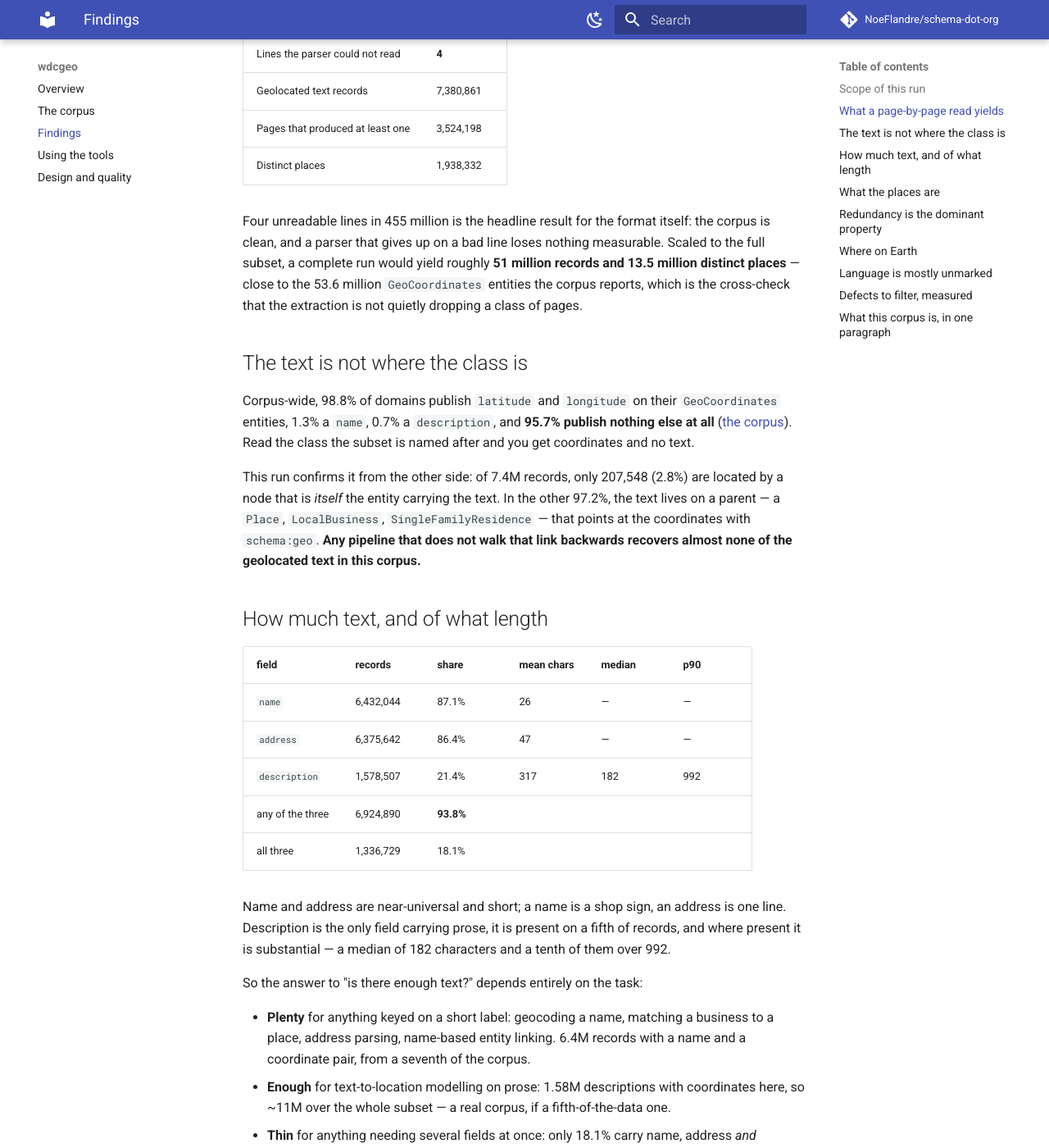
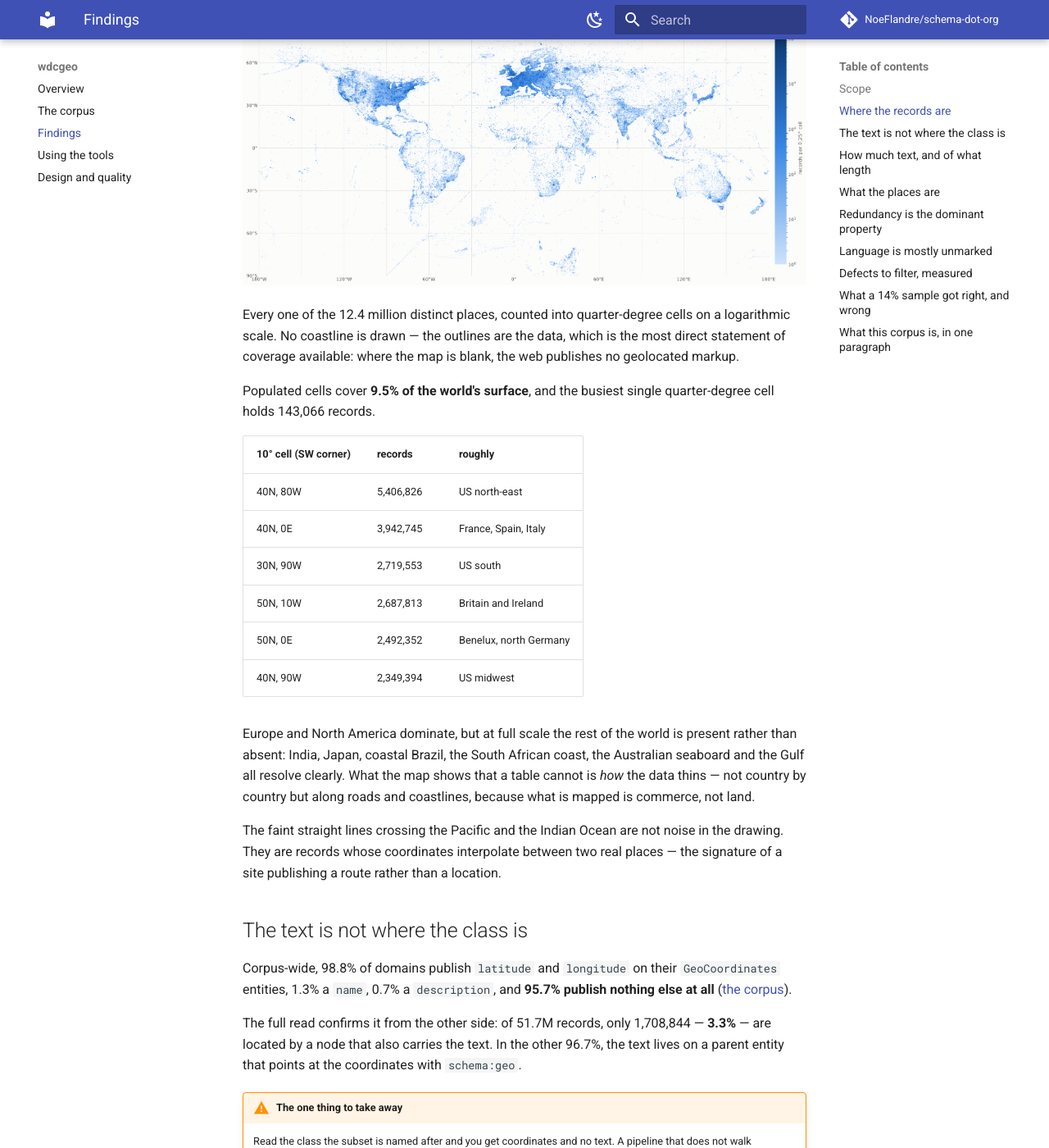
Before and after one commit to NoeFlandre/schema-dot-org, an MkDocs documentation site: the page built from docs/findings.md, in a window 1280 px wide and 1400 px high, scrolled down 846 px. Shown: the whole window at 82% size. Built offline with MkDocs 1.6.1 and Material for MkDocs 9.7.7, drawn with Linux system fonts in a browser that asks for light colours; comment, search, counter and statistics services are not loaded; some of the changed text lies outside the part shown.

Commit message:
Read the whole corpus and report it
All 237 parts, 3,183,190,155 lines -- exactly the quad count Web Data
Commons publishes for the subset, which is the check that nothing was
skipped. 22,208 lines were unreadable, 0.0007%. The result is 51,654,798
geolocated text records over 12,427,530 distinct places, from 24,107,233
pages and at most 578,360 hosts, against the 567,265 the corpus reports --
close enough to say few hosts straddle a part boundary.

What the full read settles that the sample could not:

- Only 3.3% of records are located by a node that also carries the text,
  so a pipeline that ignores schema:geo recovers 3% of what is there.
- 1.09 billion characters of names, 2.05 billion of addresses and 3.51
  billion of descriptions, each next to a coordinate. Deduplicated, a
  third of distinct places carry prose rather than a fifth of records.
- Real estate and air travel are a tenth of the corpus: iataCode tracks
  Airport, numberOfBathroomsTotal tracks the residential listings.
- Arabic is the second most tagged language. The 14% sample did not see it
  at all, and put .fr second among domains on the strength of one French
  property site. Findings now records what that sample got right and
  wrong, because heavy-tailed rankings do not sample.

The map is the honest statement of coverage: populated cells cover 9.5% of
the world, the busiest quarter-degree cell holds 143,066 records, and the
data thins along roads and coastlines rather than by country. The straight
lines over the Pacific are records whose coordinates interpolate between
two real places -- sites publishing a route instead of a location.

Gates: 214 tests, 100% branch coverage, ruff and ty clean, mutmut 0 of
1,140 survived.

Co-Authored-By: Claude Opus 5 <noreply@anthropic.com>
Claude-Session: https://claude.ai/code/session_016Gtwbju6DX7UxvPYuspWNi

```diff
--- a/docs/findings.md
+++ b/docs/findings.md
@@ -1,180 +1,201 @@
 # Findings
 
-## Scope of this run
+## Scope
 
-Everything below comes from **34 of the subset's 237 parts** — every 7th part,
-so the sample is spread evenly rather than taken from one end:
-
-| | this run | whole subset |
-| --- | --- | --- |
-| Parts | 34 | 237 |
-| Lines read | 455,515,197 | 3,183,190,155 |
-| Share | **14.3%** | 100% |
-| Hosts seen | ≤ 80,162 | 567,265 |
-
-Widening the sample needs no code change — `scripts/run_sample.sh 3` for a
-third of the corpus, `1` for all of it — so every figure here is reproducible at
-a larger scale by rerunning and reassembling. Host counts add up across parts,
-so a host appearing in two parts is counted twice: read them as upper bounds.
-Everything else is an exact count over what was read.
-
-The one whole-corpus source used here is
-`GeoCoordinates_domain_stats.csv`, which covers all 567,265 domains and needs
-no parsing.
-
-## What a page-by-page read yields
+The whole subset: **all 237 parts, 3,183,190,155 lines** — exactly the quad count
+Web Data Commons publishes for it, which is the first check that nothing was
+skipped.
 
 | | |
 | --- | --- |
-| Lines read | 455,515,197 |
-| Lines the parser could not read | **4** |
-| Geolocated text records | 7,380,861 |
-| Pages that produced at least one | 3,524,198 |
-| Distinct places | 1,938,332 |
+| Lines read | 3,183,190,155 |
+| Quads parsed | 3,183,167,947 |
+| Lines the parser could not read | **22,208** (0.0007%) |
+| Geolocated text records | 51,654,798 |
+| Pages that produced at least one | 24,107,233 |
+| **Distinct places** | **12,427,530** |
+| Hosts | ≤ 578,360 |
 
-Four unreadable lines in 455 million is the headline result for the format
-itself: the corpus is clean, and a parser that gives up on a bad line loses
-nothing measurable. Scaled to the full subset, a complete run would yield
-roughly **51 million records and 13.5 million distinct places** — close to the
-53.6 million `GeoCoordinates` entities the corpus reports, which is the
-cross-check that the extraction is not quietly dropping a class of pages.
+The host figure adds up across parts, so a host appearing in two parts is
+counted twice: it is an upper bound, and its closeness to the 567,265 hosts the
+corpus reports says few hosts straddle a part boundary. Every other figure is an
+exact count over the entire corpus.
+
+## Where the records are
+
+![Density of every record over the world](map.png)
+
+Every one of the 12.4 million distinct places, counted into quarter-degree cells
+on a logarithmic scale. No coastline is drawn — the outlines are the data, which
+is the most direct statement of coverage available: where the map is blank, the
+web publishes no geolocated markup.
+
+Populated cells cover **9.5% of the world's surface**, and the busiest single
+quarter-degree cell holds 143,066 records.
+
+| 10° cell (SW corner) | records | roughly |
+| --- | --- | --- |
+| 40N, 80W | 5,406,826 | US north-east |
+| 40N, 0E | 3,942,745 | France, Spain, Italy |
+| 30N, 90W | 2,719,553 | US south |
+| 50N, 10W | 2,687,813 | Britain and Ireland |
+| 50N, 0E | 2,492,352 | Benelux, north Germany |
+| 40N, 90W | 2,349,394 | US midwest |
+
+Europe and North America dominate, but at full scale the rest of the world is
+present rather than absent: India, Japan, coastal Brazil, the South African
+coast, the Australian seaboard and the Gulf all resolve clearly. What the map
+shows that a table cannot is *how* the data thins — not country by country but
+along roads and coastlines, because what is mapped is commerce, not land.
+
+The faint straight lines crossing the Pacific and the Indian Ocean are not
+noise in the drawing. They are records whose coordinates interpolate between two
+real places — the signature of a site publishing a route rather than a location.
 
 ## The text is not where the class is
 
 Corpus-wide, 98.8% of domains publish `latitude` and `longitude` on their
 `GeoCoordinates` entities, 1.3% a `name`, 0.7% a `description`, and **95.7%
-publish nothing else at all** ([the corpus](corpus.md#where-the-text-is-and-where-it-is-not)).
-Read the class the subset is named after and you get coordinates and no text.
+publish nothing else at all**
+([the corpus](corpus.md#where-the-text-is-and-where-it-is-not)).
 
-This run confirms it from the other side: of 7.4M records, only 207,548 (2.8%)
-are located by a node that is *itself* the entity carrying the text. In the
-other 97.2%, the text lives on a parent — a `Place`, `LocalBusiness`,
-`SingleFamilyResidence` — that points at the coordinates with `schema:geo`.
-**Any pipeline that does not walk that link backwards recovers almost none of
-the geolocated text in this corpus.**
+The full read confirms it from the other side: of 51.7M records, only 1,708,844
+— **3.3%** — are located by a node that also carries the text. In the other
+96.7%, the text lives on a parent entity that points at the coordinates with
+`schema:geo`.
+
+!!! warning "The one thing to take away"
+    Read the class the subset is named after and you get coordinates and no
+    text. A pipeline that does not walk `schema:geo` backwards to the parent
+    recovers 3% of what is there.
 
 ## How much text, and of what length
 
 | field | records | share | mean chars | median | p90 |
 | --- | --- | --- | --- | --- | --- |
-| `name` | 6,432,044 | 87.1% | 26 | — | — |
-| `address` | 6,375,642 | 86.4% | 47 | — | — |
-| `description` | 1,578,507 | 21.4% | 317 | 182 | 992 |
-| any of the three | 6,924,890 | **93.8%** | | | |
-| all three | 1,336,729 | 18.1% | | | |
+| `name` | 44,364,198 | 85.9% | 25 | — | — |
+| `address` | 42,765,156 | 82.8% | 48 | — | — |
+| `description` | 11,290,348 | 21.9% | 311 | 168 | 980 |
+| any of the three | 47,881,709 | **92.7%** | | | |
+| all three | 10,329,499 | 20.0% | | | |
 
-Name and address are near-universal and short; a name is a shop sign, an
-address is one line. Description is the only field carrying prose, it is present
-on a fifth of records, and where present it is substantial — a median of 182
-characters and a tenth of them over 992.
+In total: **1.09 billion characters of names, 2.05 billion of addresses and 3.51
+billion of descriptions**, each paired with a coordinate.
 
-So the answer to "is there enough text?" depends entirely on the task:
+Deduplicated, 4,051,148 distinct places carry a description — 32.6% of them,
+higher than the 21.9% of raw records, because the site-wide markup that inflates
+the record count is mostly name-and-address footers without prose.
 
-* **Plenty** for anything keyed on a short label: geocoding a name, matching a
-  business to a place, address parsing, name-based entity linking. 6.4M records
-  with a name and a coordinate pair, from a seventh of the corpus.
-* **Enough** for text-to-location modelling on prose: 1.58M descriptions with
-  coordinates here, so ~11M over the whole subset — a real corpus, if a
-  fifth-of-the-data one.
-* **Thin** for anything needing several fields at once: only 18.1% carry name,
-  address *and* description together.
+What that supports:
+
+* **Geocoding, place matching, address parsing, name-based entity linking.**
+  44M name-and-coordinate pairs, 12.4M of them distinct places. This is the
+  strongest use of the corpus by a wide margin.
+* **Text-to-location modelling on prose.** 4M distinct descriptions with
+  coordinates, a median of 168 characters and a tenth over 980. A real corpus.
+* **Anything needing several fields at once is thinner**: 20.0% carry name,
+  address and description together.
 
 ## What the places are
 
 | type | records | | property beside the coordinates | records |
 | --- | --- | --- | --- | --- |
-| `Place` | 1,832,819 | | `name` | 6,432,044 |
-| `LocalBusiness` | 1,561,930 | | `telephone` | 3,500,129 |
-| `SingleFamilyResidence` | 708,185 | | `priceRange` | 1,865,295 |
-| `LegalService` | 386,591 | | `description` | 1,578,507 |
-| `Store` | 296,413 | | `email` | 671,339 |
-| `GeoCoordinates` (bare) | 207,548 | | `openingHours` | 543,710 |
-| `Organization` | 184,639 | | `containedIn` | 286,658 |
-| `Airport` | 183,535 | | `paymentAccepted` | 255,574 |
-| `Church` | 158,231 | | `iataCode` | 179,995 |
-| `Event` | 140,996 | | `startDate` | 140,996 |
+| `Place` | 16,189,602 | | `name` | 44,364,198 |
+| `LocalBusiness` | 11,012,019 | | `telephone` | 24,399,276 |
+| `LegalService` | 2,401,449 | | `priceRange` | 11,619,164 |
+| `Airport` | 2,352,844 | | `description` | 11,290,348 |
+| `SingleFamilyResidence` | 2,329,481 | | `email` | 5,051,765 |
+| `GeoCoordinates` (bare) | 1,708,844 | | `openingHours` | 3,786,430 |
+| `Store` | 1,658,749 | | `iataCode` | 2,318,583 |
+| `Organization` | 1,216,802 | | `image` | 1,687,231 |
+| `Hotel` | 1,056,589 | | `paymentAccepted` | 1,627,167 |
+| `House` | 810,800 | | `numberOfBathroomsTotal` | 1,214,016 |
 
-This is a commercial corpus, not a gazetteer. It is shops, lawyers, estate
-agents and churches — the places that publish structured markup because it
-helps them get found. Airports arrive as a block (`iataCode` matches `Airport`
-exactly), as do events (`startDate` matches `Event` exactly), which is what a
-class-specific subset looks like: whole sites of one shape at a time.
+A commercial directory, not a gazetteer: shops, lawyers, hotels, car dealers and
+houses for sale — the places that publish structured markup because it helps
+them get found. Two verticals arrive as whole blocks, and the property counts
+give them away: `iataCode` (2,318,583) tracks `Airport` (2,352,844), and
+`numberOfBathroomsTotal` (1,214,016) tracks the residential listings. Real
+estate and air travel are, between them, a tenth of this corpus.
 
 ## Redundancy is the dominant property
 
-7,380,861 records collapse to **1,938,332 distinct places** — 26.3%. Of the
-records, 2,683,966 are byte-identical to the record immediately before them.
+51,654,798 records collapse to **12,427,530 distinct places** — 24.1%. Of the
+records, 18,382,886 are identical to the record immediately before them.
 
-The cause is site-wide markup: a business puts its `LocalBusiness` block in the
-page footer, and the crawl sees it once per page. `lawyers.oyez.org` accounts
-for 330,348 records, `immobilier.lefigaro.fr` for 304,668, and its sister
-`proprietes.lefigaro.fr` for 197,494.
+The cause is site-wide markup: one business in a page footer, seen once per
+crawled page. The largest single contributors are `www.justia.com` (1,179,591
+records), `www.wowdeals.me` (731,021), `news.veteranownedbusiness.com` (549,400)
+and `transit.navitime.com` (522,600).
 
-Two consequences, and they are the practical ones:
-
-* **Raw record counts overstate this corpus by roughly 4×.** Anything reported
-  per record — including "millions of geolocated texts" — should be read per
+* **Raw record counts overstate this corpus roughly fourfold.** Report per
   distinct place.
-* **Deduplicate before splitting train and test**, or the same business appears
-  on both sides thousands of times and every metric is inflated. The exported
-  dataset is already deduplicated per host for this reason.
-
-## Where on Earth
-
-| 10° cell (SW corner) | records | roughly |
-| --- | --- | --- |
-| 40N, 0E | 977,842 | France, Spain, Italy |
-| 40N, 80W | 654,695 | US north-east |
-| 30N, 90W | 379,774 | US south |
-| 50N, 0E | 369,852 | England, Benelux |
-| 40N, 90W | 364,840 | US midwest |
-| 50N, 10E | 348,686 | Germany, Poland |
-
-By TLD: `.com` 3,081,215, then `.fr` 731,610, `.org` 585,689, `.info` 293,678,
-`.pl` 281,263, `.au` 198,002, `.de` 180,234, `.edu` 156,316.
-
-Coverage is Europe and North America. Africa, South Asia and most of Latin
-America are close to absent, and no amount of extra sampling fixes that — it is
-what the web publishes, and it is a hard limit on using this corpus to train
-anything expected to work globally.
+* **Deduplicate before splitting train and test.** Otherwise one business lands
+  on both sides thousands of times and every metric is inflated. The published
+  dataset is deduplicated per host for exactly this reason.
 
 ## Language is mostly unmarked
 
-6,631,520 records (89.8%) carry no language tag at all. Where a tag exists it is
-`fr` (367,361), `en` (102,980), `ru` (34,055), `en-US` (29,039), `de` (23,215),
-`es` (17,543) — and the spellings are inconsistent (`en-US`, `en-us`, `en-gb`
-all occur). Anything language-aware has to detect the language from the text
-rather than trust the markup.
+46,121,737 records — **89.3%** — carry no language tag. Where a tag exists:
+`en` (1,756,440), `ar` (592,625), `fr` (486,693), `ru` (481,443), `de`
+(411,258), `en-US` (334,955), and the spellings are inconsistent (`en-US`,
+`en-us`, `en-gb` all occur). Anything language-aware has to detect the language
+from the text rather than trust the markup.
+
+By TLD: `.com` 26,977,614 (52%), then `.org` 2,243,257, `.uk` 1,684,349, `.fr`
+1,674,865, `.de` 1,610,074, `.ru` 1,153,510, `.au` 1,099,022, `.ca` 1,087,108,
+`.pl` 1,085,510.
 
 ## Defects to filter, measured
 
-Over the 1,938,332 distinct exported records:
+Over the 12,427,530 distinct records of the published dataset:
 
 | defect | records | share |
 | --- | --- | --- |
-| Identical `latitude` and `longitude` | 43,391 | 2.24% |
-| HTML entities left encoded in `description` | 29,165 | 5.4% of descriptions |
-| HTML entities left encoded in `name` | 14,894 | 0.8% |
-| Coordinates at 0/0 (over all records) | 113,643 | 1.54% |
-| Coordinates on a whole degree (over all records) | 117,851 | 1.60% |
-| `name` shorter than three characters | 1,168 | 0.06% |
+| Identical `latitude` and `longitude` | 151,225 | 1.22% |
+| HTML entities left encoded in `description` | 183,663 | 4.5% of descriptions |
+| HTML entities left encoded in `name` | 126,463 | 1.02% |
+| Coordinates at 0/0 (over all records) | 402,848 | 0.78% |
+| Coordinates on a whole degree (over all records) | 427,824 | 0.83% |
+| `name` shorter than three characters | 8,204 | 0.07% |
 
-None of these are filtered out by the extraction, deliberately: a value that is
-published is reported, and what counts as usable depends on the task. A
-plausible cleaning pass — drop 0/0, drop identical coordinates, unescape
-entities — costs under 4% of records.
+Nothing is filtered out by the extraction, deliberately: a published value is
+reported, and what counts as usable depends on the task. A plausible cleaning
+pass — drop 0/0, drop identical coordinates, unescape entities — costs under 3%
+of records.
 
-Whole-degree coordinates deserve a note: 1.6% of records place a business at an
-exact integer latitude *and* longitude, which on the ground is a rounding to
-about 100 km. They are not obviously wrong in the way 0/0 is, which makes them
-the more dangerous kind of bad data.
+Whole-degree coordinates deserve a note: 0.83% of records sit on an exact
+integer latitude *and* longitude, which is a rounding to about 100 km. They are
+not obviously wrong the way 0/0 is, which makes them the more dangerous kind of
+bad data.
+
+## What a 14% sample got right, and wrong
+
+An earlier run read every 7th part — 14.3% of the corpus — and its estimates are
+worth keeping as a note on how far a stratified sample of this corpus can be
+trusted:
+
+| figure | 14% sample, scaled | whole corpus | error |
+| --- | --- | --- | --- |
+| Records | ~51,000,000 | 51,654,798 | −1% |
+| Distinct places | ~13,500,000 | 12,427,530 | +9% |
+| `name` share | 87.1% | 85.9% | +1.2 pt |
+| `description` share | 21.4% | 21.9% | −0.5 pt |
+| `address` share | 86.4% | 82.8% | +3.6 pt |
+
+The aggregate shares were reliable to a point or two. What the sample got badly
+wrong was every *ranking* whose tail matters: it put `.fr` second among TLDs on
+the strength of one large French property site, and it did not see Arabic at all
+— `ar` is the second most tagged language in the whole corpus and absent from
+the sample's top ten. Heavy-tailed distributions do not sample well: for
+coverage questions, read the whole thing.
 
 ## What this corpus is, in one paragraph
 
-A very large, very redundant, Western-skewed directory of commercial places,
-where the coordinates are reliable and machine-published, the names and
+A 51-million-record, fourfold-redundant, Western-weighted commercial directory
+of the world, where coordinates are machine-published and reliable, names and
 addresses are short and near-universal, prose exists on a fifth of records, and
 the text never lives on the entity the subset is named after. It is a strong
 source for geocoding, place matching and address work, a usable one for
-text-to-location modelling, and a poor one for anything needing global
-coverage or per-record language metadata.
+text-to-location modelling, and a poor one for per-record language metadata or
+for anything that needs the parts of the world where commerce does not publish.
```
Also changed, not shown: README.md (+15 -7 lines), docs/index.md (+33 -25 lines), docs/usage.md (+1 -1 lines), docs/map.png (added).
